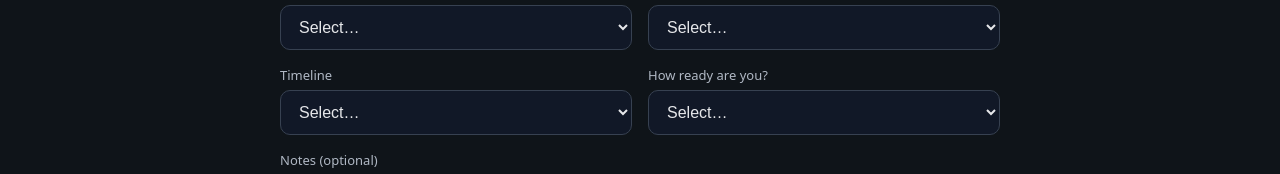
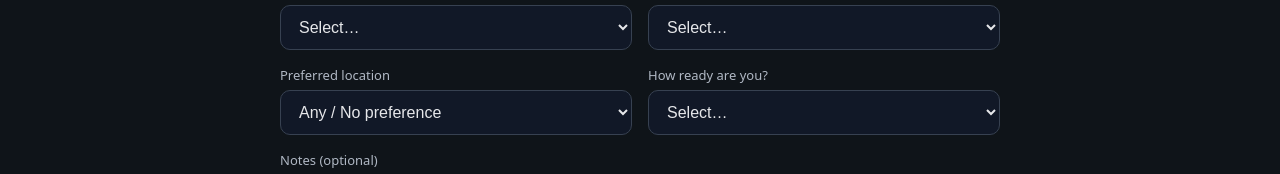
Before and after one commit to MuttiFamily/agentic-quote-api, a website: page get-an-offer/index.html in a window 1280 px wide. Shown: the part 737-911 px from the top of the page. Drawn offline with Linux system fonts and the light colour scheme.

Commit message:
Replace Timeline with Preferred location in get-an-offer form

```diff
--- a/get-an-offer/index.html
+++ b/get-an-offer/index.html
@@ -136,13 +136,13 @@
 
           <div class="form-row form-row--2">
             <div>
-              <label for="timeline">Timeline</label>
-              <select id="timeline" name="timeline">
-                <option value="">Select…</option>
-                <option value="now">Now</option>
-                <option value="3-months">Within 3 months</option>
-                <option value="6-months">Within 6 months</option>
-                <option value="exploring">Exploring</option>
+              <label for="preferred_location">Preferred location</label>
+              <select id="preferred_location" name="preferred_location">
+                <option value="">Any / No preference</option>
+                <option value="Bang Tao">Bang Tao</option>
+                <option value="Nai Yang">Nai Yang</option>
+                <option value="Layan">Layan</option>
+                <option value="Chalong">Chalong</option>
               </select>
             </div>
             <div>
```
